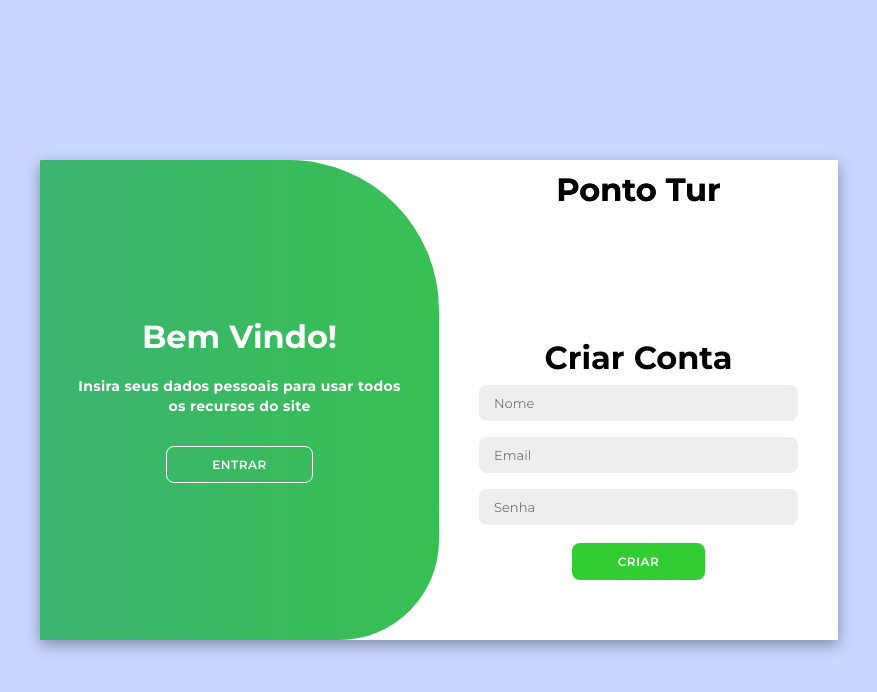
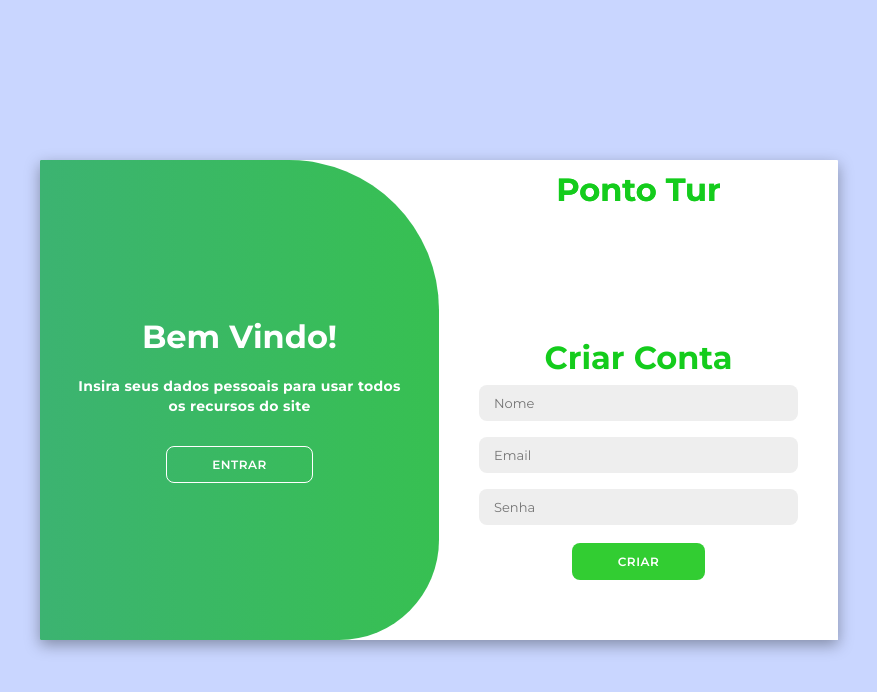
Before and after one commit to pedro47037276/Ponto_Tur, a website: page indexcadlog.html in a window 1280 px wide. Both pictures are taken after a click on the button "REGISTRAR-SE". Shown: the whole page, without its empty margins (201-1078 px from the left). Drawn offline with Linux system fonts and the light colour scheme.

Commit message:
modifiquei o css no indexcadlog

```diff
--- a/indexcadlog.html
+++ b/indexcadlog.html
@@ -14,9 +14,9 @@
 
     <div class="container" id="container">
         <div class="form-container sign-up">
-            <h1 class="nomesite2">Ponto Tur</h1>
+            <h1 class="nomesite2"><a href="index.html" class="iconesite2">Ponto Tur</a></h1>
             <form id="registerForm">
-                <h1>Criar Conta</h1>
+                <h1 class="tipoH1">Criar Conta</h1>
 
                 <input type="text" name="text" placeholder="Nome">
                 <input type="email" name="email" placeholder="Email">
@@ -27,7 +27,7 @@
         <div class="form-container sign-in">
             <h1 class="nomesite2"><a href="index.html" class="iconesite2">Ponto Tur</a></h1>
             <form id="loginForm">
-                <h1>Entrar</h1>
+                <h1 class="tipoH1">Entrar</h1>
                 <input type="email" name="email" id="email" placeholder="Email">
                 <span id="emailError" style="color: red"></span><br>
                 <input type="password" name="password" id="password" placeholder="Senha">
--- a/stylepg3.css
+++ b/stylepg3.css
@@ -214,10 +214,16 @@ body{
 
 }
 .iconesite2{
-    color: 	#000000;
+    color: 	#14CC1C;
     font-size: 32px;
     text-decoration: none;
     margin: 15px 0 10px;
+    transition: background-color 0.2s ease;
+}
+.iconesite2:hover{
+    background-color:#14CC1C;
+    border-radius: 10px;
+    color: white;
 }
 .esenha{
     color: 	#000000;
@@ -225,3 +231,6 @@ body{
     text-decoration: none;
     margin: 15px 0 10px;
 }
+.tipoH1{
+    color: #14CC1C;
+}
```
